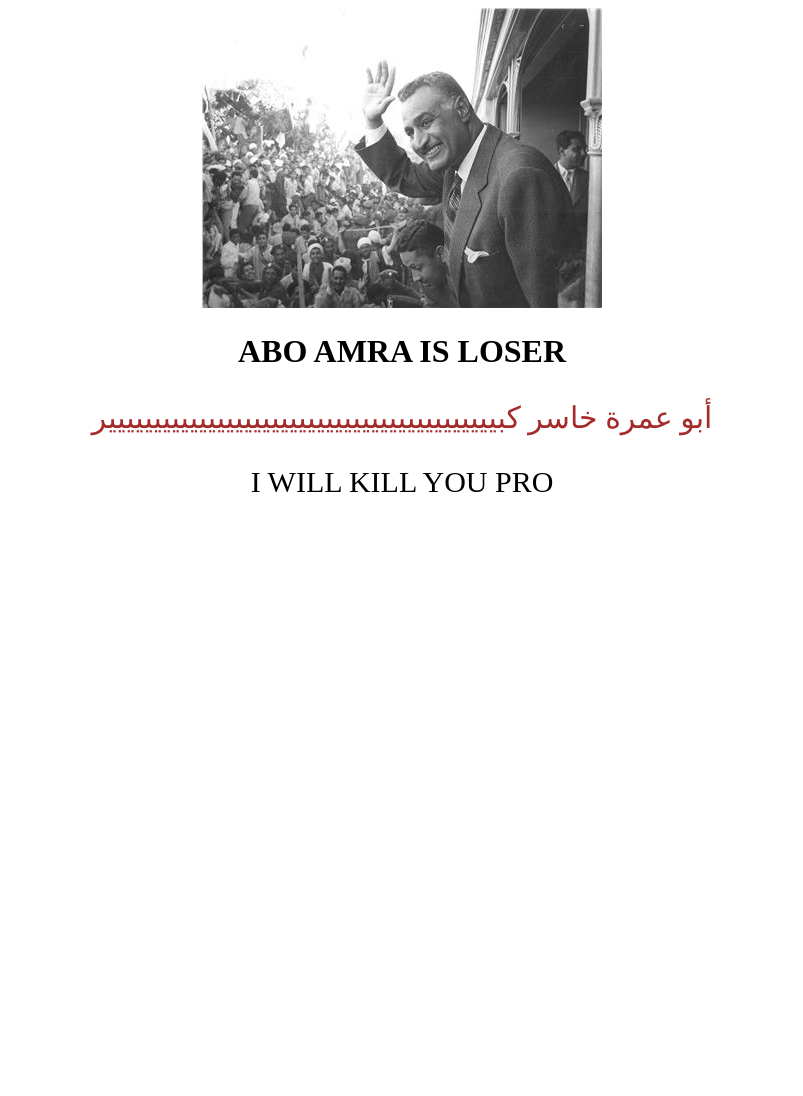
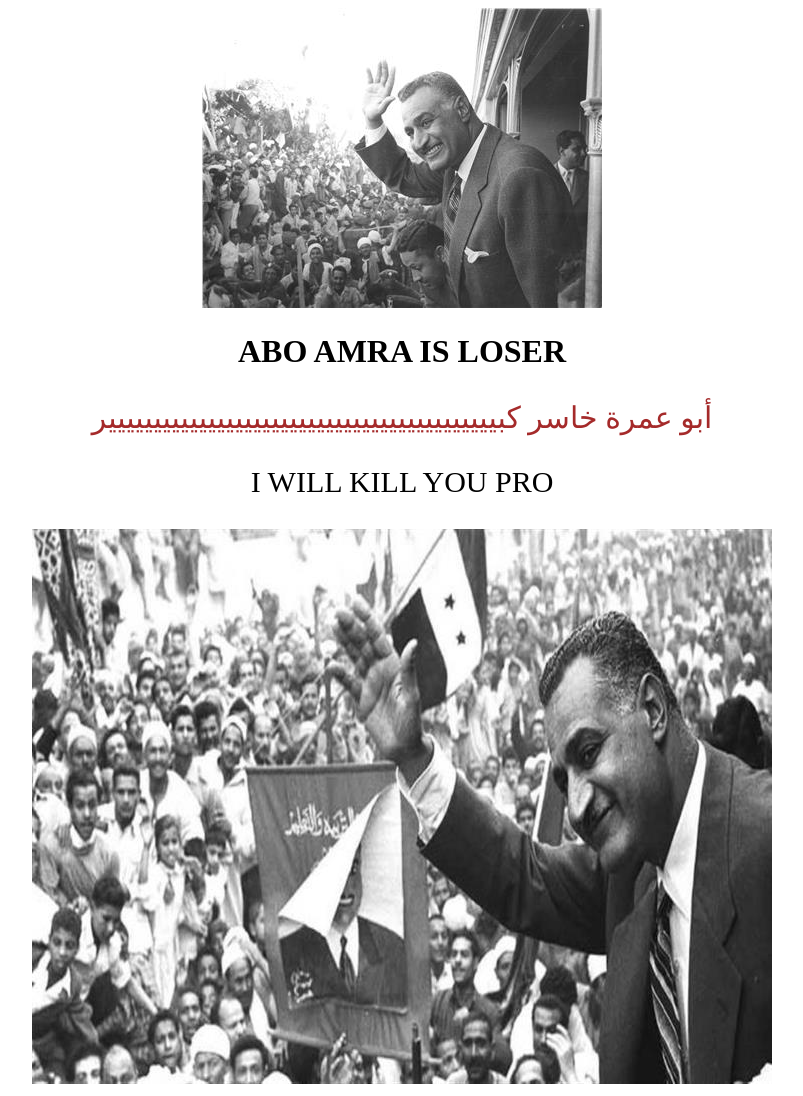
Before and after one commit to mostafa403/pro, a plain HTML site: page index.html in a window 1280 px wide. Shown: the whole page, without its empty margins (238-1041 px from the left). Before the commit the page ends 800 px from the top, so only its background shows below. Drawn offline with Linux system fonts and the light colour scheme.

Commit message:
add photo

```diff
--- a/index.html
+++ b/index.html
@@ -17,6 +17,8 @@
     </div>
         <p style="color: brown">أبو عمرة خاسر كبييييييييييييييييييييييييييييييييييييييييييير</p>
         <p>I WILL KILL YOU PRO</p>
+
+                    <img src="2018_9_27_8_1_34_781.jpg">
             </center>
     </body>
 </html>
```
